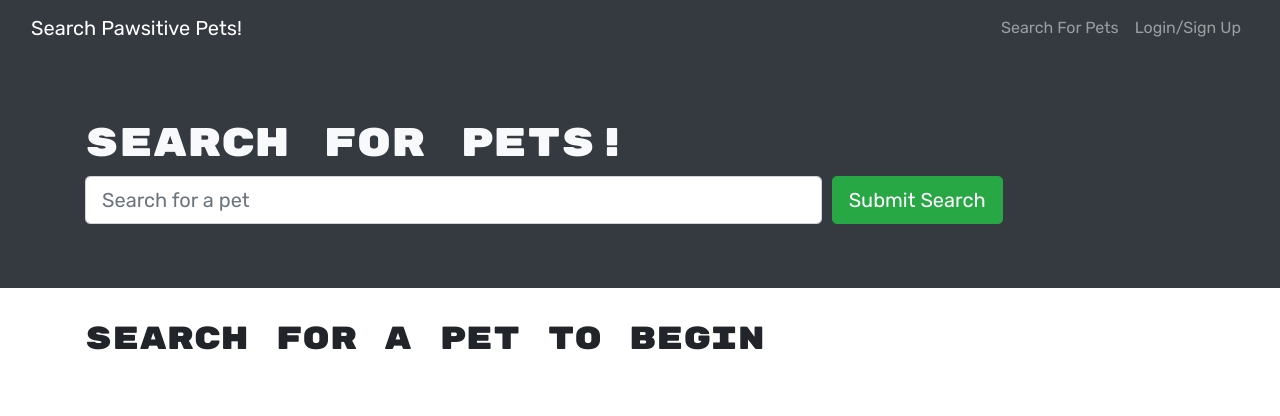
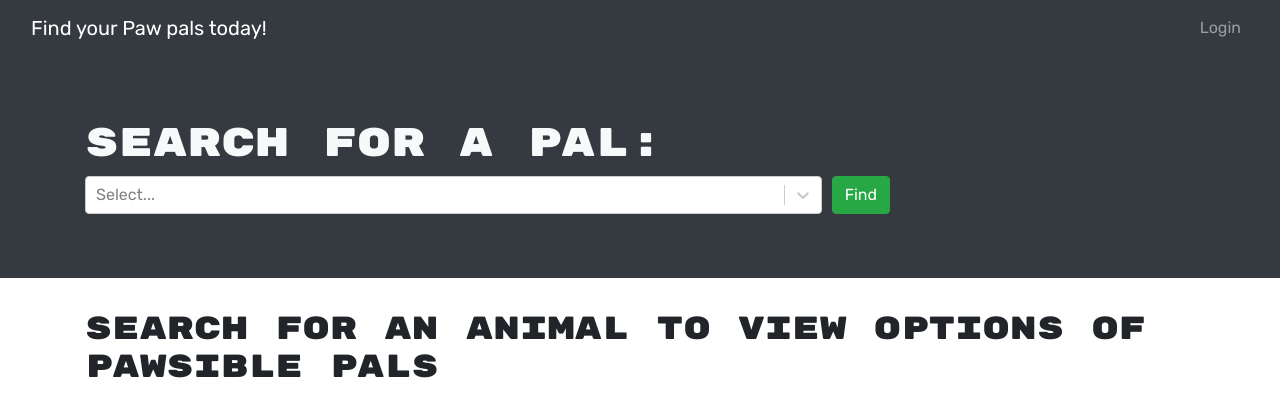
Before and after one commit to project-3-collab/Pawsitive-Pals, a React (Create React App) app in the folder client/: page / in a window 1280 px wide. Shown: the top 416 px of the page. Built offline with nearby package versions, Linux system fonts and the light colour scheme.

Commit message:
worked on front end for search bar, added drop down menu & changed text color to black

```diff
--- a/client/src/components/Navbar.js
+++ b/client/src/components/Navbar.js
@@ -15,15 +15,14 @@ const AppNavbar = () => {
       <Navbar bg='dark' variant='dark' expand='lg'>
         <Container fluid>
           <Navbar.Brand as={Link} to='/'>
-            Search Pawsitive Pets!
+            Find your Paw pals today!
           </Navbar.Brand>
           <Navbar.Toggle aria-controls='navbar' />
           <Navbar.Collapse id='navbar'>
             <Nav className='ml-auto'>
               <Nav.Link as={Link} to='/'>
-                Search For Pets
               </Nav.Link>
-              {/* if user is logged in show saved books and logout */}
+              {/* if user is logged in show saved animals and logout */}
               {Auth.loggedIn() ? (
                 <>
                   <Nav.Link as={Link} to='/saved'>
@@ -32,7 +31,7 @@ const AppNavbar = () => {
                   <Nav.Link onClick={Auth.logout}>Logout</Nav.Link>
                 </>
               ) : (
-                <Nav.Link onClick={() => setShowModal(true)}>Login/Sign Up</Nav.Link>
+                <Nav.Link onClick={() => setShowModal(true)}>Login</Nav.Link>
               )}
             </Nav>
           </Navbar.Collapse>
--- a/client/src/pages/SearchPets.js
+++ b/client/src/pages/SearchPets.js
@@ -6,6 +6,26 @@ import { searchPetfinder } from '../utils/API';
 import { savePetIds, getSavedPetIds } from '../utils/localStorage';
 import { ADD_PET } from '../utils/mutations'
 import { useMutation } from '@apollo/client'
+
+// import Dropdown from 'react-bootstrap/Dropdown';
+// import DropdownButton from 'react-bootstrap/DropdownButton';
+
+import Select from 'react-select';
+// import PhotoUnavailable from '../../public/photo-unavilible-Icon.png'
+
+const styles = {
+  dropdownMenuStyle: {
+    color: 'black',
+  }
+};
+
+const animalTypes = [
+  { label: 'Dog', value: 'dog' },
+  { label: 'Cat', value: 'cat' },
+  { label: 'Bird', value: 'bird' },
+  { label: 'Horse', value: 'horse' },
+  { label: 'Rabbit', value: 'Rabbit' },
+];
 
 const SearchPets = () => {
   // create state for holding returned google api data
@@ -16,7 +36,7 @@ const SearchPets = () => {
   // create state to hold saved petId values
   const [savedPetIds, setSavedPetIds] = useState(getSavedPetIds());
 
-  const [addPet ] = useMutation(ADD_PET)
+  const [addPet] = useMutation(ADD_PET)
 
   // set up useEffect hook to save `savedPetIds` list to localStorage on component unmount
   // learn more here: https://reactjs.org/docs/hooks-effect.html#effects-with-cleanup
@@ -86,22 +106,18 @@ const SearchPets = () => {
     <>
       <Jumbotron fluid className='text-light bg-dark'>
         <Container>
-          <h1>Search for Pets!</h1>
-          <Form onSubmit={handleFormSubmit}>
+          <h1>Search for a pal:</h1>
+          <Form onSubmit={handleFormSubmit} style={styles.dropdownMenuStyle}>
             <Form.Row>
-              <Col xs={12} md={8}>
-                <Form.Control
-                  name='searchInput'
-                  value={searchInput}
-                  onChange={(e) => setSearchInput(e.target.value)}
-                  type='text'
-                  size='lg'
-                  placeholder='Search for a pet'
+              <Col xs={12} md={12} lg={8}>
+                <Select
+                  options={animalTypes}
+                  onChange={opt => setSearchInput(opt.label, opt.value)}
                 />
               </Col>
-              <Col xs={12} md={4}>
-                <Button type='submit' variant='success' size='lg'>
-                  Submit Search
+              <Col xs={12} md={4} lg={4}>
+                <Button type='submit' variant='success' size='50px'>
+                  Find
                 </Button>
               </Col>
             </Form.Row>
@@ -113,7 +129,7 @@ const SearchPets = () => {
         <h2>
           {searchedPets.length
             ? `Viewing ${searchedPets.length} results:`
-            : 'Search for a pet to begin'}
+            : 'Search for an animal to view options of PAWSible pals'}
         </h2>
         <CardColumns>
           {searchedPets.map((pet) => {
--- a/package.json
+++ b/package.json
@@ -49,6 +49,7 @@
     "path-exists": "^3.0.0",
     "path-parse": "^1.0.7",
     "pify": "^3.0.0",
+    "react-select": "^3.1.0",
     "read-pkg": "^4.0.1",
     "require-directory": "^2.1.1",
     "require-main-filename": "^2.0.0",
```
Also changed, not shown: 1 other file (tests, documents, lock files or other folders).
